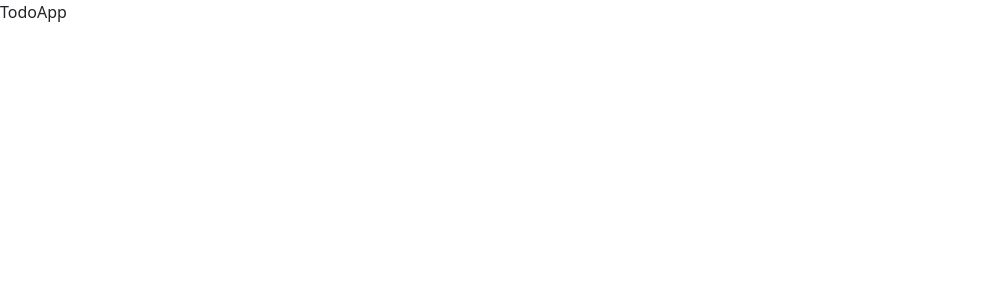
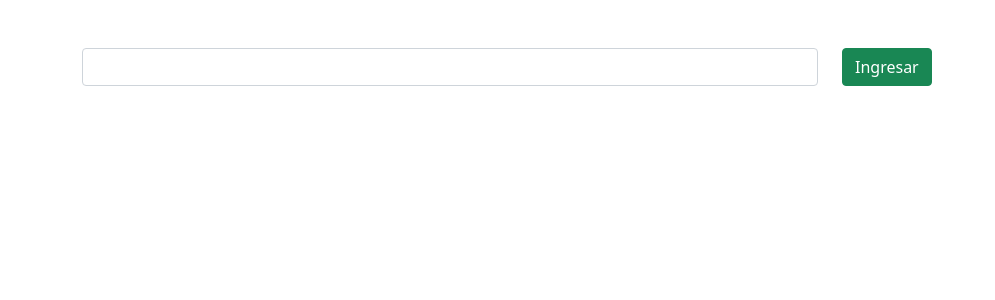
Before and after one commit to thomassr30/TODO-list, a React (Vite) app: page / in a window 1280 px wide. Shown: the top 300 px of the page, without its empty margins (0-995 px from the left). Built offline with nearby package versions, Linux system fonts and the light colour scheme.

Commit message:
add añadir nueva tarea

```diff
--- a/src/components/TodoApp.jsx
+++ b/src/components/TodoApp.jsx
@@ -1,8 +1,52 @@
-import React from 'react'
+import React, {useState} from 'react'
 
 const TodoApp = () => {
+
+    const [title, settitle] = useState('')
+    const [todos, settodos] = useState([])
+
+
+    const handleSubmit = (e) => {
+        e.preventDefault()
+        const newTodo = {
+            id: crypto.randomUUID(),
+            title: title,
+            completed: false
+        }
+
+        settodos([...todos, newTodo])
+        settitle('')
+    }
+
+
   return (
-    <div>TodoApp</div>
+      <div>
+           <div className='container mt-5'>
+                <form onSubmit={handleSubmit}>
+                    <div className="row">
+                        <div className="col-8">
+                            <input
+                                type="text"
+                                className='form-control'
+                                value={title}
+                                onChange={(e) => settitle(e.target.value)}
+                                />
+                        </div>
+                        <div className="col-4">
+                            <button
+                            onClick={handleSubmit}
+                            className='btn btn-success'
+                            >
+                                Ingresar
+                            </button>
+                        </div>
+                    </div>
+                </form>
+            </div>
+
+
+      </div>
+
   )
 }
 
```
